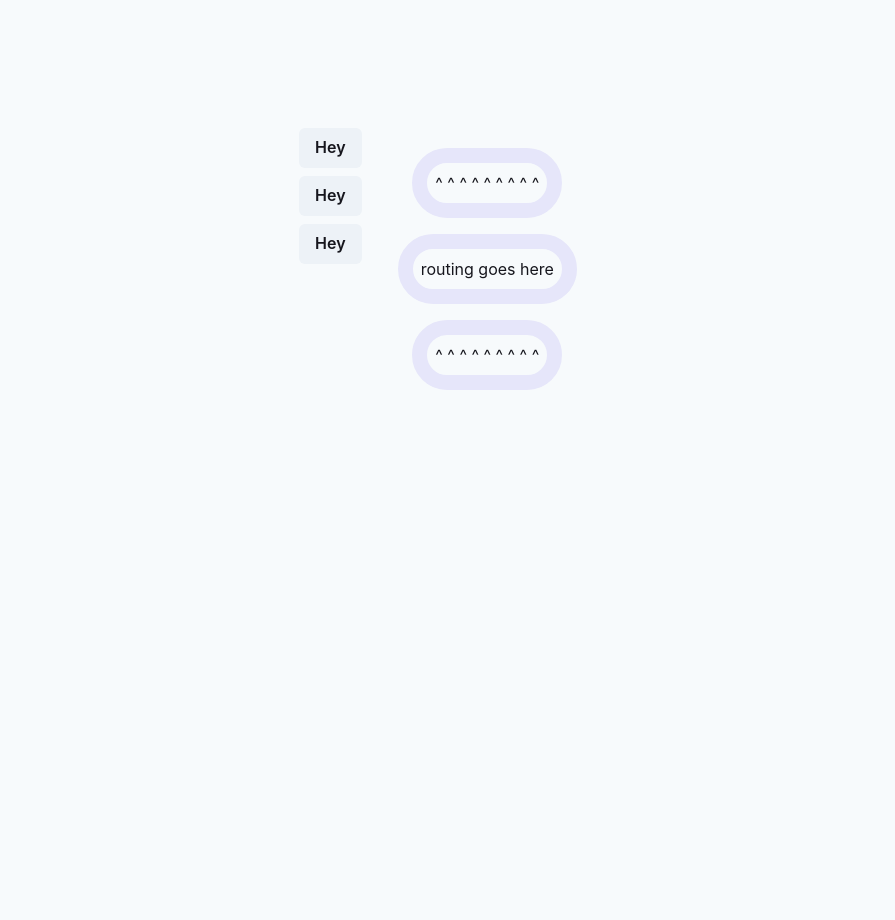
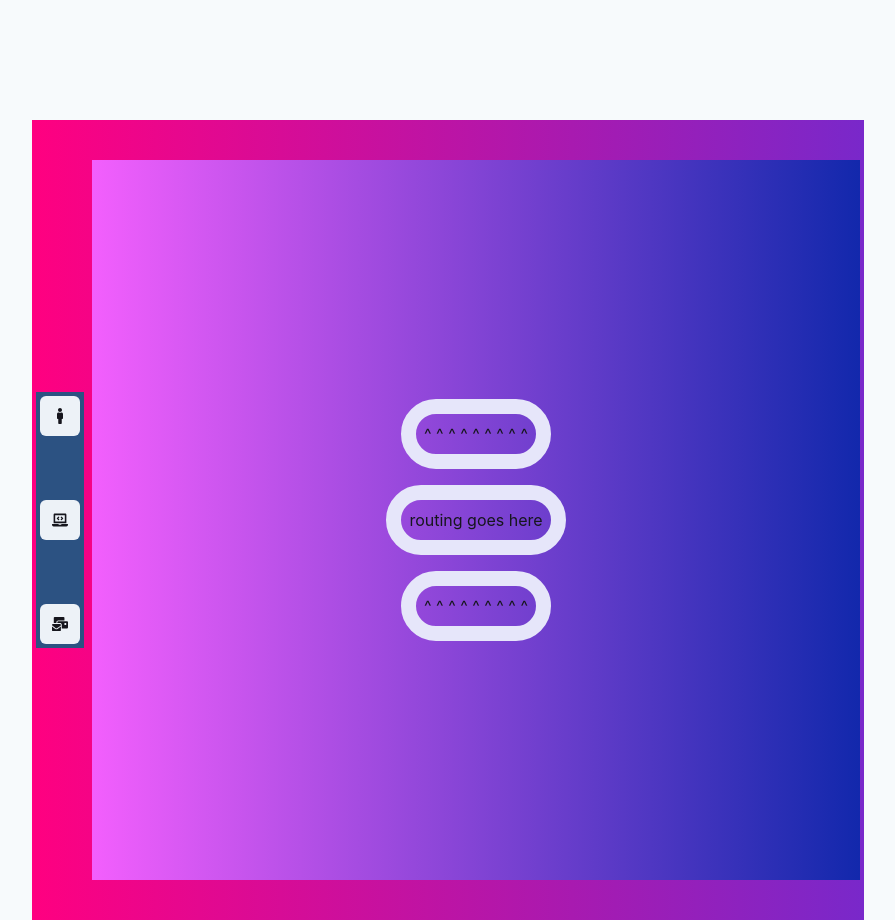
Before and after one commit to jfrausto/next-portfolio, a Next.js app: page / in a window 1280 px wide. Shown: the part 680-1600 px from the top of the page, without its empty margins (192-1087 px from the left). Built offline with nearby package versions, Linux system fonts and the light colour scheme.

Commit message:
add icons, size routing window

```diff
--- a/package.json
+++ b/package.json
@@ -14,7 +14,8 @@
     "framer-motion": "^4.0.3",
     "next": "latest",
     "react": "^17.0.2",
-    "react-dom": "^17.0.2"
+    "react-dom": "^17.0.2",
+    "react-icons": "^4.2.0"
   },
   "devDependencies": {
     "@types/node": "^14.6.0",
--- a/src/components/Layout.tsx
+++ b/src/components/Layout.tsx
@@ -38,6 +38,11 @@ const Layout: React.FC = (props) => {
         <Stack
           p={1}
           direction={["column", "column", "row", "row"]}
+          justifyContent="center"
+          alignItems="center"
+          height="100vh"
+          bgGradient="linear(to-l, #7928CA, #FF0080)"
+          // bgClip="text"
         >
           <NavBar />
 
--- a/src/components/Main.tsx
+++ b/src/components/Main.tsx
@@ -4,8 +4,11 @@ export const Main = (props: FlexProps) => (
   <Flex
   direction="column"
   alignItems="center"
-  justifyContent="flex-start"
+  justifyContent="center"
   p={4}
+  minH="90vh"
+  minW="60vw"
+  bgGradient="linear(to-l, #1228AC, #F35FFD)"
     {...props}
   />
 )
--- a/src/components/NavBar.tsx
+++ b/src/components/NavBar.tsx
@@ -1,6 +1,9 @@
 import React from 'react';
 import { Flex, Stack, Box } from '@chakra-ui/layout';
 import { Button } from '@chakra-ui/button';
+import { IconButton } from '@chakra-ui/button';
+import { FaMale, FaLaptopCode, FaMailBulk } from 'react-icons/fa';
+
 
 const NavBar: React.FC = () => {
   return (
@@ -8,26 +11,31 @@ const NavBar: React.FC = () => {
       <Stack
         p={1}
         direction={["row", "row", "column", "column"]}
+        bg="blue.700"
+        spacing={16}
       >
         <Flex>
           <Box>
-            <Button>
-              Hey
-            </Button>
+            <IconButton
+              aria-label="about"
+              icon={<FaMale/>}
+            />
           </Box>
         </Flex>
         <Flex>
           <Box>
-            <Button>
-              Hey
-            </Button>
+          <IconButton
+              aria-label="about"
+              icon={<FaLaptopCode/>}
+            />
           </Box>
         </Flex>
         <Flex>
           <Box>
-            <Button>
-              Hey
-            </Button>
+            <IconButton
+              aria-label="about"
+              icon={<FaMailBulk/>}
+            />
           </Box>
         </Flex>
       </Stack>
```
Also changed, not shown: 1 other file (tests, documents, lock files or other folders).
